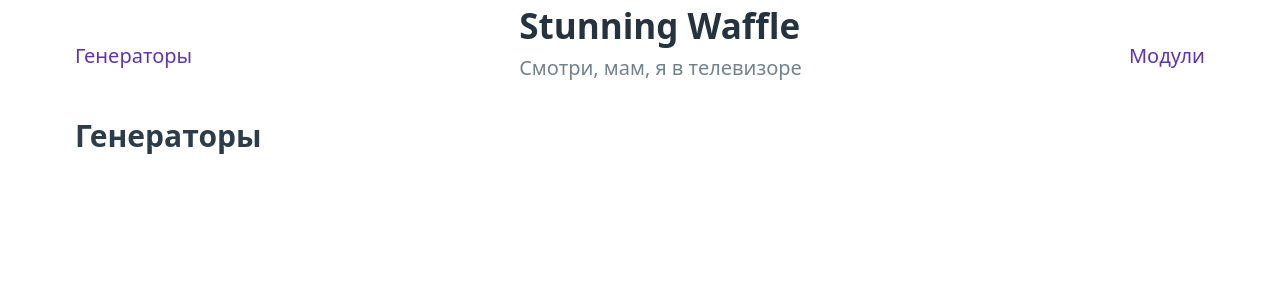
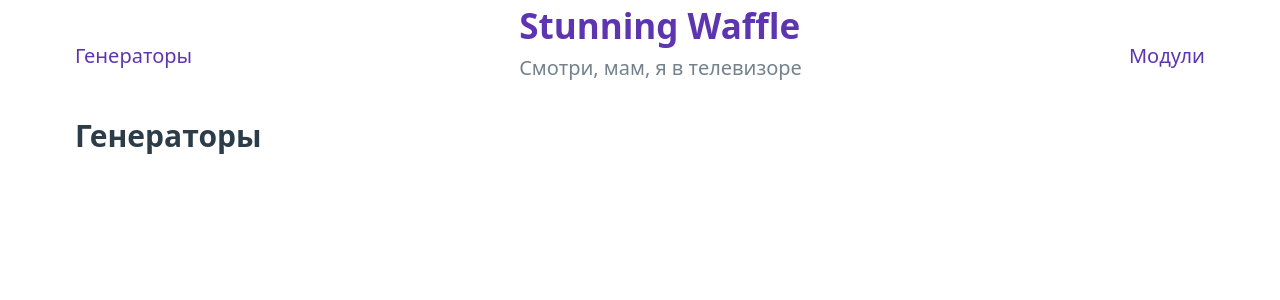
Before and after one commit to EkemRoht/stunning-waffle, a SvelteKit app: page / in a window 1280 px wide. Shown: the top 300 px of the page. Built offline with nearby package versions, Linux system fonts and the light colour scheme.

Commit message:
templates

```diff
--- a/src/routes/+layout.svelte
+++ b/src/routes/+layout.svelte
@@ -9,7 +9,7 @@
             <li><a href="/">Генераторы</a></li>
         </ul>
         <hgroup>
-            <h2>Stunning Waffle</h2>
+            <h2><a href="/">Stunning Waffle</a></h2>
             <h3>Смотри, мам, я в телевизоре</h3>
         </hgroup>
         <ul>
--- /dev/null
+++ b/src/routes/Generator.svelte
@@ -0,0 +1,6 @@
+<script>
+    export let generator;
+
+</script>
+
+{generator.template}
--- a/src/routes/GeneratorsList.svelte
+++ b/src/routes/GeneratorsList.svelte
@@ -1,6 +1,7 @@
 <script>
     import {liveQuery} from "dexie";
     import {db} from "$lib/js/db.js";
+    import Generator from "./Generator.svelte";
 
     let modules = liveQuery(async () => {
         return await db.modules
@@ -22,7 +23,7 @@
 
 <h3>Генераторы</h3>
 {#if generatorOpen}
-    puq
+    <Generator {generator}/>
     <button on:click={moduleClose}>Закрыть</button>
 {:else}
     {#if !$modules}
```
